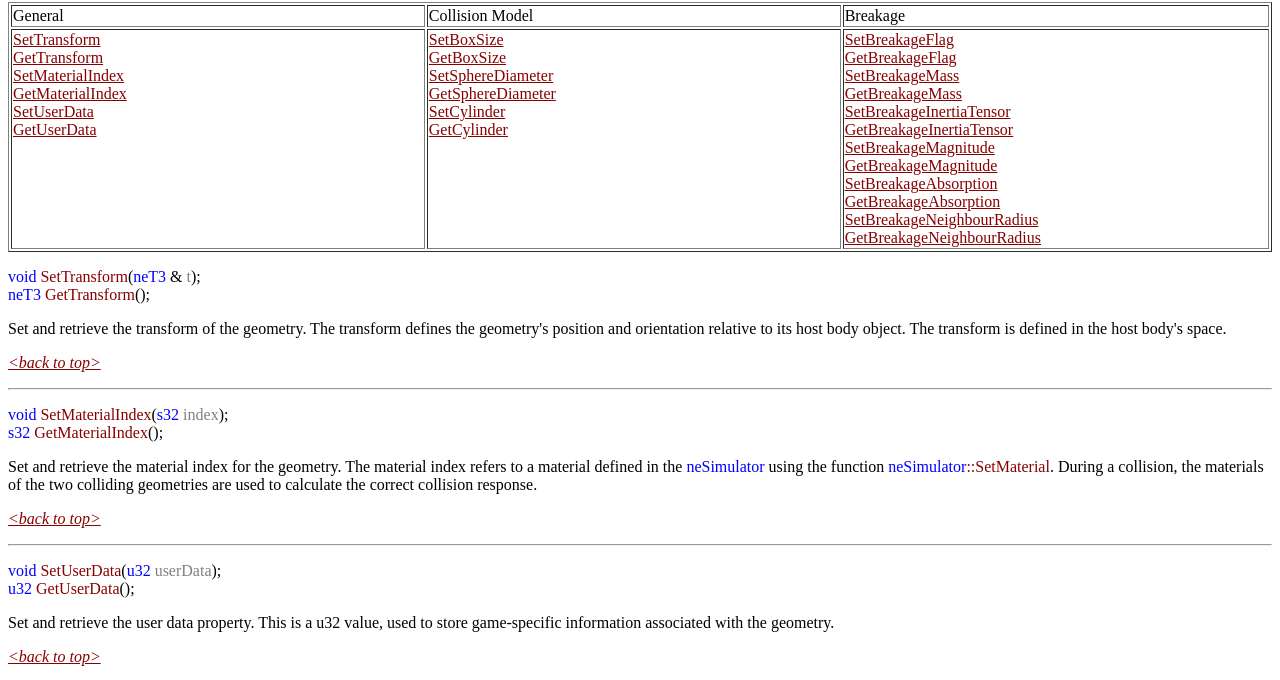
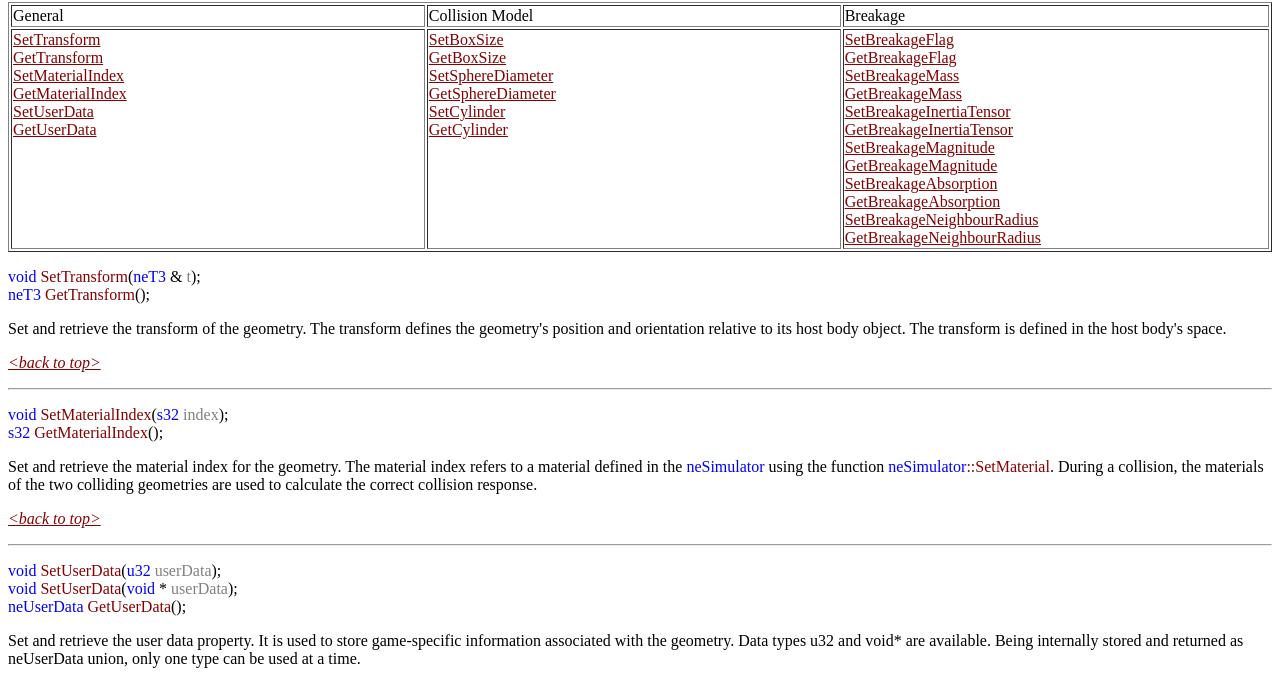
Before and after one commit to Franticware/Tokamak, a plain HTML site: page docs/reference/negeometry.htm in a window 1280 px wide. Shown: the part 64-744 px from the top of the page. Drawn offline with Linux system fonts and the light colour scheme.

Commit message:
Updated docs (SetUserData, GetUserData)

```diff
--- a/docs/reference/negeometry.htm
+++ b/docs/reference/negeometry.htm
@@ -62,11 +62,13 @@ s32</font> <font COLOR="#880000">GetMaterialIndex</font>();</p>
   calculate the correct collision response.</p>
 <p><i><a href="#neGeometry">&lt;back to top&gt;</a></i></p>
 <hr>
-<p><font COLOR="#0000ff">void</font> <font COLOR="#880000"><a name="SetUserData">SetUserData</a></font>(<font COLOR="#0000ff">u32</font>
-<font COLOR="#808080">userData</font>);<font COLOR="#0000ff"><br>
-u32</font> <font COLOR="#880000">GetUserData</font>();</p>
-<p>Set and retrieve the user data property. This is a u32 value, used to store
-  game-specific information associated with the geometry.</p>
+<p><font COLOR="#0000ff">void</font> <font COLOR="#880000"><a name="SetUserData">SetUserData</a></font>(<font color="#0000FF">u32</font>
+<font COLOR="#808080">userData</font>);<br>
+<font color="#0000FF">void</font> <font COLOR="#880000">SetUserData</font>(<font COLOR="#0000ff">void</font>
+* <font COLOR="#808080">userData</font>);<br>
+<font color="#0000FF">
+neUserData</font> <font COLOR="#880000">GetUserData</font>();</p>
+<p>Set and retrieve the user data property. It is used to store game-specific information associated with the geometry. Data types u32 and void* are available. Being internally stored and returned as neUserData union, only one type can be used at a time.</p>
 <p><i><a href="#neGeometry">&lt;back to top&gt;</a></i></p>
 <hr>
 <p><font COLOR="#0000ff">void</font> <font COLOR="#880000"><a name="SetBoxSize">SetBoxSize</a></font>(<font COLOR="#0000ff">f32</font>
```
Also changed, not shown: docs/reference/neanimatedbody.htm (+7 -5 lines), docs/reference/nerigidbody.htm (+4 -3 lines), docs/reference/nesensor.htm (+7 -4 lines).
